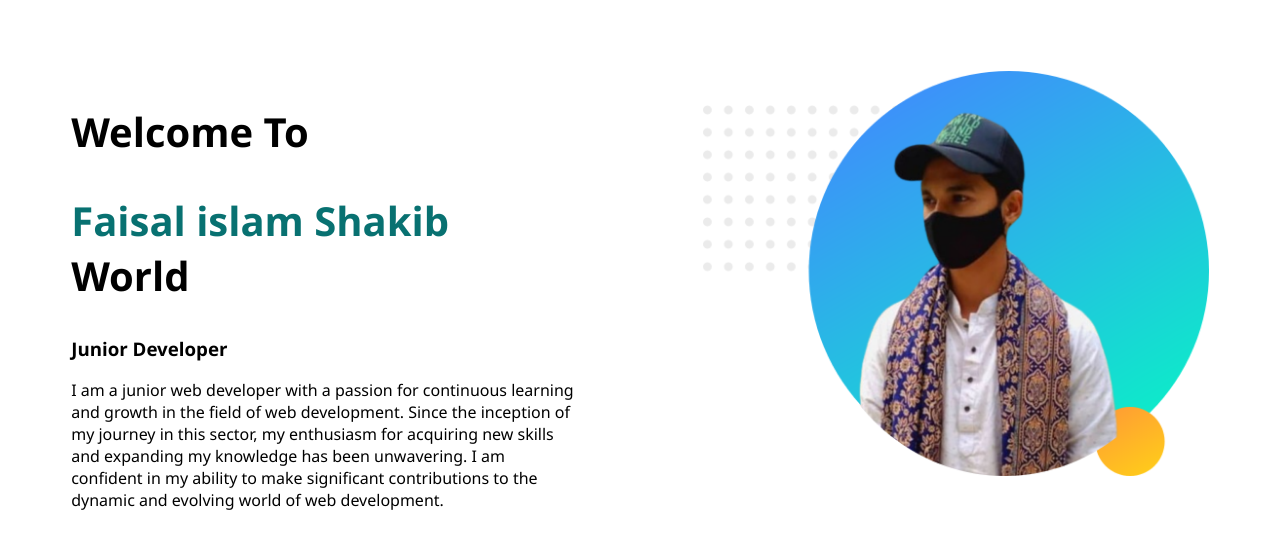
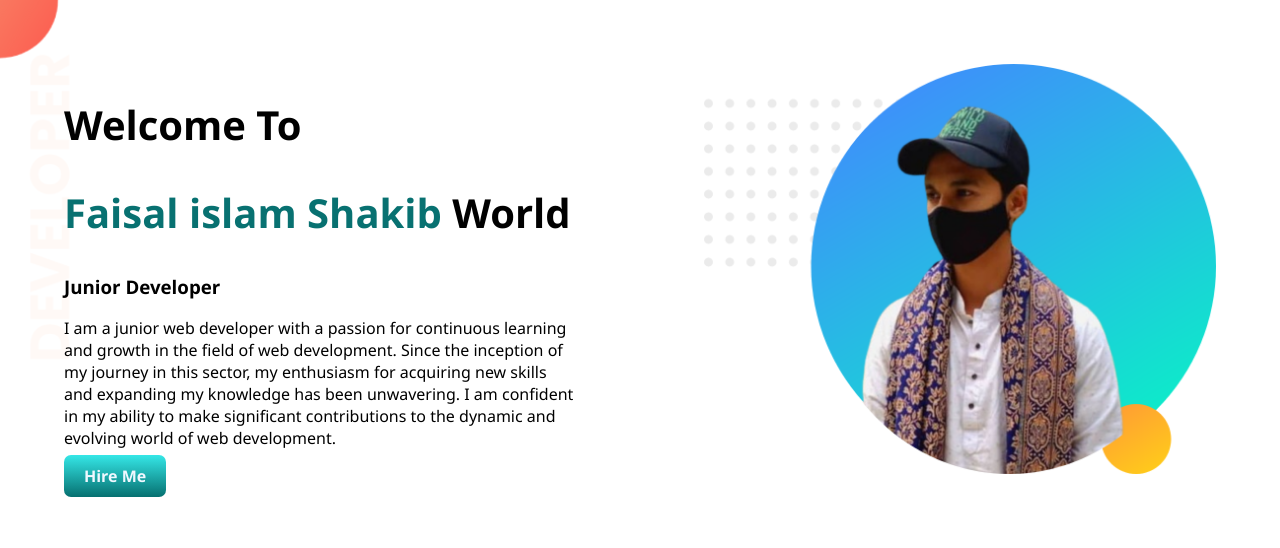
Before and after one commit to ShakibFaisal/protfolio, a plain HTML site: page index.html in a window 1280 px wide. Drawn offline with Linux system fonts and the light colour scheme.

Commit message:
top part

```diff
--- a/index.html
+++ b/index.html
@@ -7,12 +7,13 @@
     <title>protfolio</title>
 </head>
 <body>
-     <section>
+     <section class="top-banner">
        <div class="half">
              <h1>Welcome To</h1>
              <h1><span id="pp">Faisal islam Shakib</span> World</h1>
              <h3>Junior Developer</h3>
              <p>I am a junior web developer with a passion for continuous learning and growth in the field of web development. Since the inception of my journey in this sector, my enthusiasm for acquiring new skills and expanding my knowledge has been unwavering. I am confident in my ability to make significant contributions to the dynamic and evolving world of web development.</p>
+            <a  class="hireme" target="_blank" href="https://github.com/ShakibFaisal">Hire Me</a>
 
        </div>
          <div class="half">
--- a/style.css
+++ b/style.css
@@ -1,5 +1,6 @@
 body{
     font-family: 'Segoe UI', Tahoma, Geneva, Verdana, sans-serif;
+    margin: 0px;
 }
  h1{
     font-size: 40px;
@@ -16,3 +17,19 @@ body{
 img{
     width: 100%;
 }
+.top-banner{
+    background-image: url("images/top-banner.png");
+    background-repeat: no-repeat;
+}
+section{
+    height: 500px;
+}
+.hireme{
+   text-decoration: none;
+   background-image: linear-gradient(rgb(53, 231, 231),rgb(6, 112, 112));
+   padding:10px 20px;
+   border-radius: 7px;
+   font-weight: 700;
+   color: aliceblue;
+
+}
```
